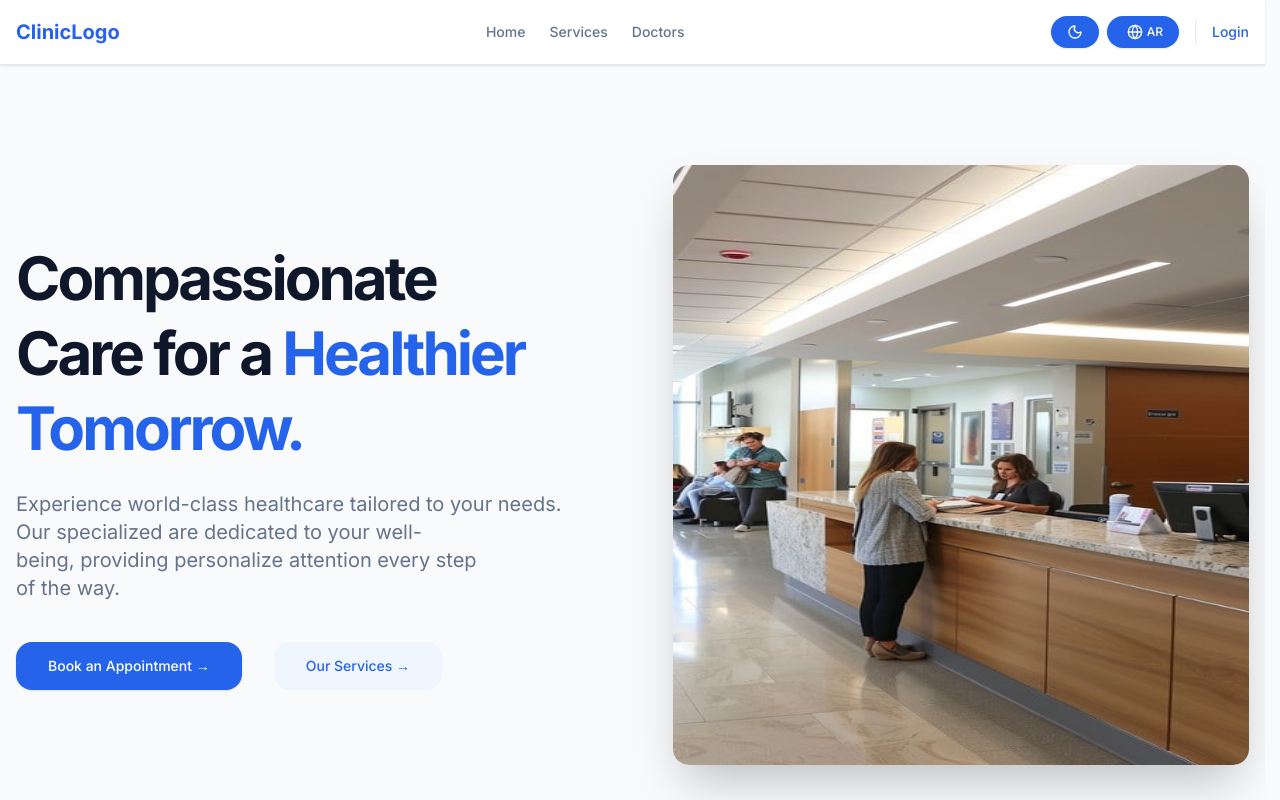
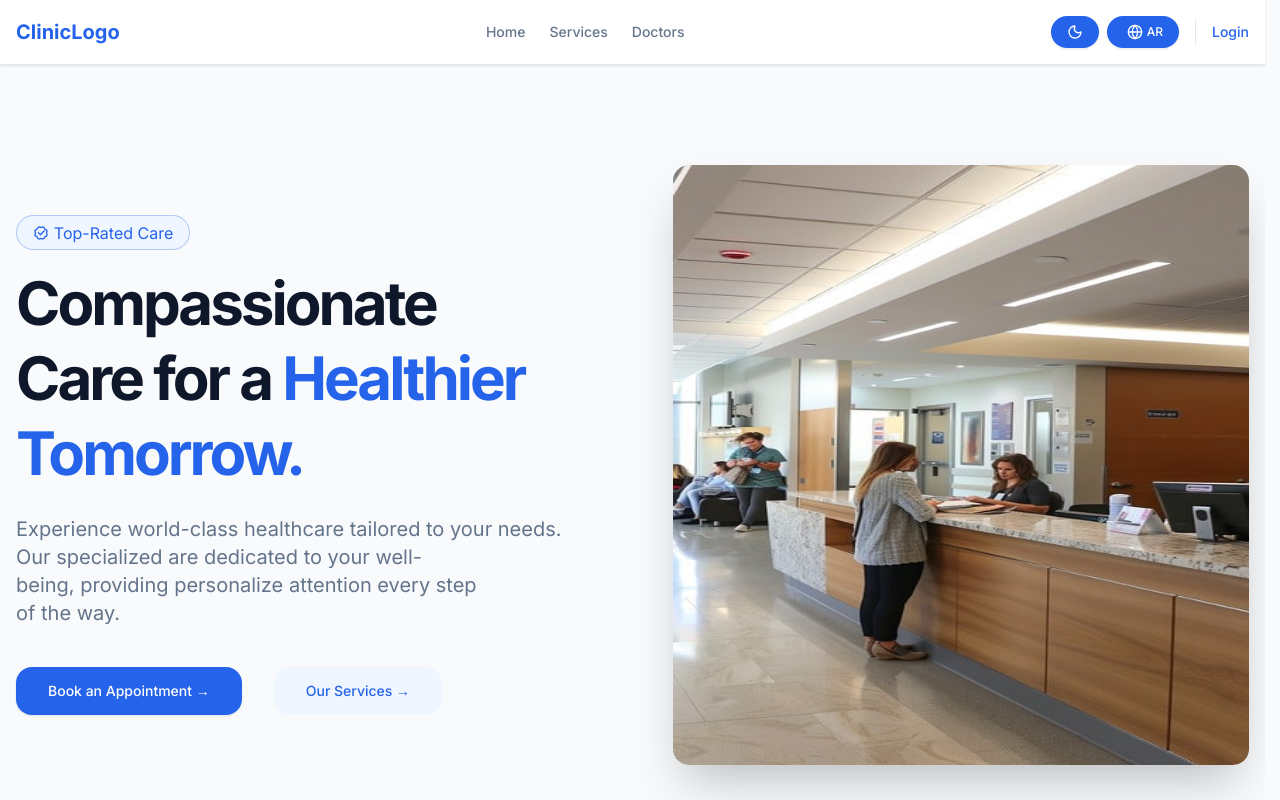
Before and after one commit to zyadmoataz/Clinic-Website, a React (Vite) app: page / in a window 1280 px wide. Shown: the top 800 px of the page. Built offline with nearby package versions, Linux system fonts and the light colour scheme.

Commit message:
build: hero badge and fix padding in container

```diff
--- a/package.json
+++ b/package.json
@@ -24,6 +24,7 @@
     "react-hook-form": "^7.79.0",
     "react-hot-toast": "^2.6.0",
     "react-i18next": "^17.0.8",
+    "react-icons": "^5.6.0",
     "react-router-dom": "^7.18.0",
     "zod": "^4.4.3",
     "zustand": "^5.0.14"
--- a/src/components/layout/PageContainer.tsx
+++ b/src/components/layout/PageContainer.tsx
@@ -10,5 +10,7 @@ interface PageContainerProps {
 }
 
 export function PageContainer({ children, className = '' }: PageContainerProps) {
-  return <div className={`container mx-auto px-4 ${className}`}>{children}</div>;
+  return (
+    <div className={`container mx-auto px-4 pb-8 md:pb-12 lg:pb-16 ${className}`}>{children}</div>
+  );
 }
--- a/src/pages/Home.tsx
+++ b/src/pages/Home.tsx
@@ -6,6 +6,7 @@ import { Button } from '../components/ui';
 import { FeatureCard } from '../components/cards/FeatureCard';
 import { PageContainer } from '../components/layout/PageContainer';
 import { Calendar, CreditCard, Stethoscope } from 'lucide-react';
+import { RiVerifiedBadgeLine } from 'react-icons/ri';
 
 export default function Home() {
   const { t } = useTranslation();
@@ -15,6 +16,10 @@ export default function Home() {
       {/* Hero Section */}
       <section className="flex h-screen items-center justify-between gap-[5rem]">
         <section className="flex-1">
+          <div className="text-primary border-primary-ring bg-primary-soft mb-[1rem] flex w-fit items-center gap-[.3rem] rounded-full border px-[1rem] py-[.3rem]">
+            <RiVerifiedBadgeLine /> Top-Rated Care
+          </div>
+
           <h1 className="text-text mb-6 w-[95%] text-4xl leading-tight font-[700] tracking-tighter md:text-5xl lg:text-6xl">
             {t('home.hero.hero_title')}
             <span className="text-primary">{t('home.hero.hero_title-colored')}.</span>
```
Also changed, not shown: 1 other file (tests, documents, lock files or other folders).
